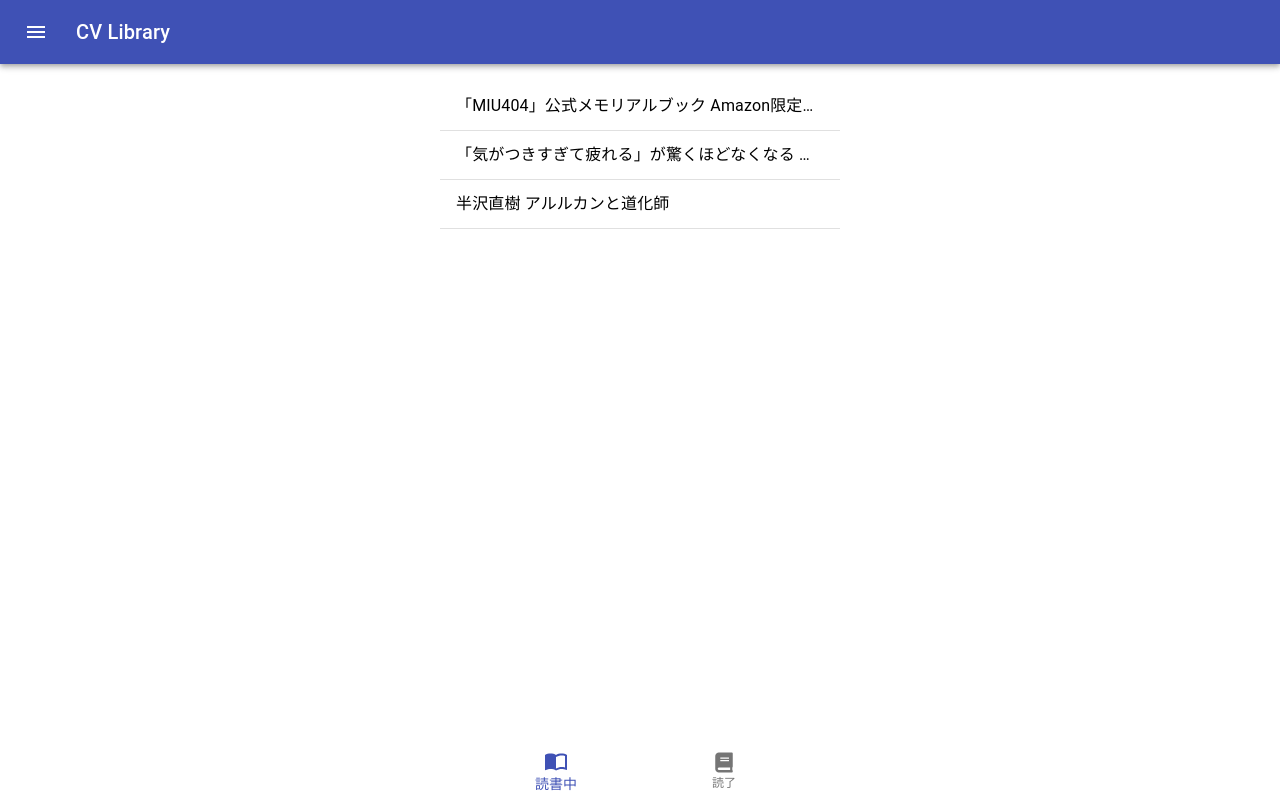
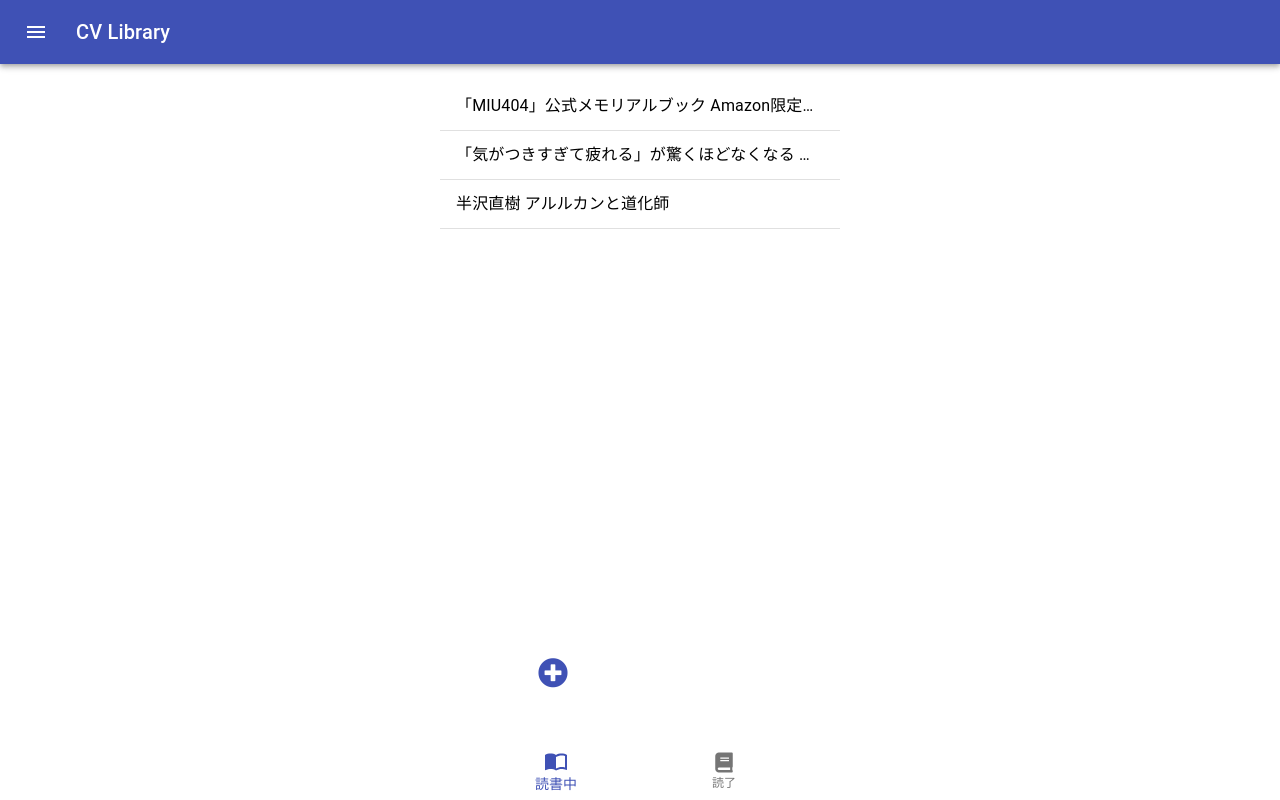
Before and after one commit to nozomi-iida/cv-library-web, a React (Create React App) app: page / in a window 1280 px wide. Built offline with nearby package versions, Linux system fonts and the light colour scheme; the HTML template or start-up script is replaced by a standard one.

Commit message:
[add]追加ボタンの作成

```diff
--- a/src/components/pages/BookList.jsx
+++ b/src/components/pages/BookList.jsx
@@ -4,6 +4,7 @@
 import ListItem from "@material-ui/core/ListItem";
 import ListItemText from "@material-ui/core/ListItemText";
 import Divider from "@material-ui/core/Divider";
+import IconButton from "@material-ui/core/IconButton";
 
 const useStyles = makeStyles((theme) => ({
   root: {
@@ -21,14 +22,19 @@
   },
 }));
 
+
 function ListItemLink(props) {
   return <ListItem button component="a" {...props} />;
 }
 
-export default function SimpleList() {
+export default function SimpleList({history}) {
   const classes = useStyles();
+  const goform = () => {
+    history.push("/add");
+  };
 
   return (
+    <>
     <div className={classes.root}>
       <List component="nav">
         <ListItemLink href="/book">
@@ -57,5 +63,12 @@
         <Divider />
       </List>
     </div>
+  <IconButton
+    className="fa fa-plus-circle"
+    color="primary"
+    style={{ fontSize: 30 , position:"fixed" , bottom:100, right:700}}
+    onClick={goform}
+/>
+  </>
   );
 }
--- a/src/components/templates/Header.jsx
+++ b/src/components/templates/Header.jsx
@@ -109,7 +109,6 @@
               </SwipeableDrawer>
             </React.Fragment>
           ))}
-
           <Typography variant="h6" className={classes.title}>
             CV Library
           </Typography>
```
